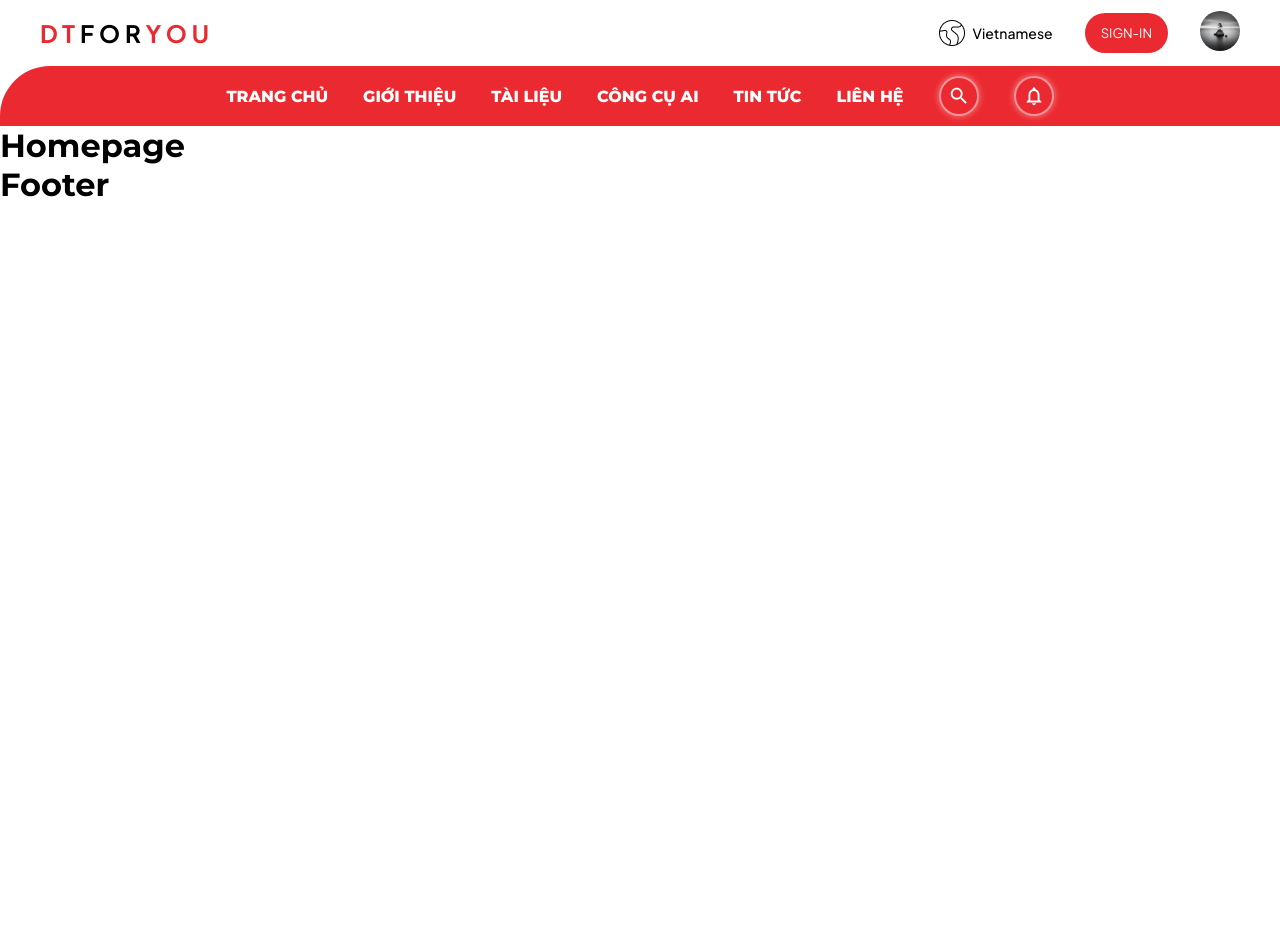
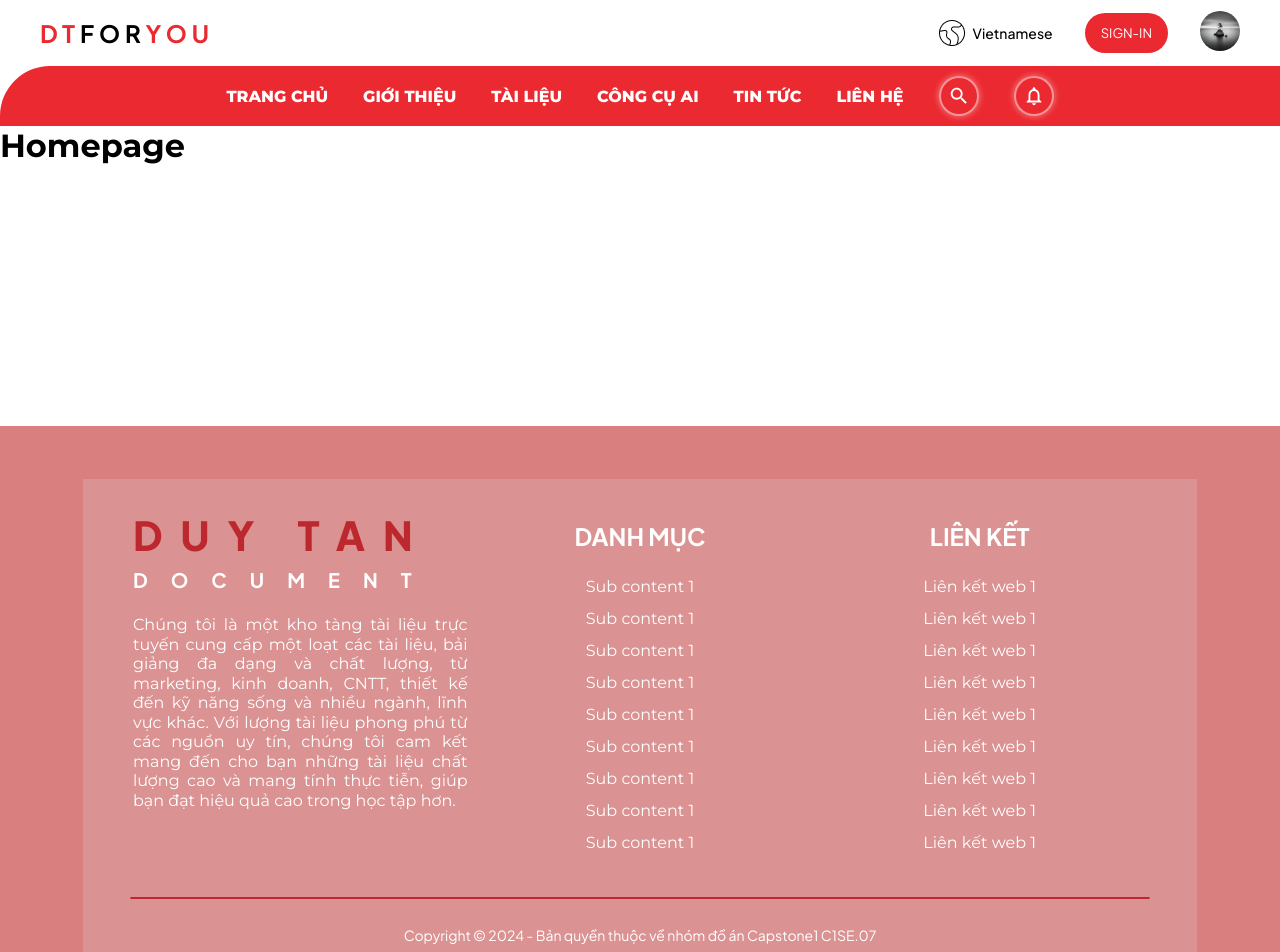
Before and after one commit to khuongdoanngoc/smart-academic-support-system, a React (Vite) app: page / in a window 1280 px wide. Shown: the top 952 px of the page. Before the commit the page ends 800 px from the top, so only its background shows below. Built offline with nearby package versions, Linux system fonts and the light colour scheme.

Commit message:
feat(footer): compelete footer section

```diff
--- a/src/components/GlobalStyles/GlobalStyles.module.scss
+++ b/src/components/GlobalStyles/GlobalStyles.module.scss
@@ -12,7 +12,6 @@ html {
     font-family: "Montserrat";
     box-sizing: border-box;
     width: 100%;
-    height: 100%;
 }
 
 :root {
@@ -22,4 +21,5 @@ html {
     --button-background-color: #dc4342;
     --button-background-hover-color: #eb2930;
     --button-background-secondary-color: #bd282e;
+    --text-main-color: #ffffff
 }
--- /dev/null
+++ b/src/layouts/Layout.module.scss
@@ -0,0 +1,6 @@
+.layout-wrapper {
+    display: flex;
+    width: 100%;
+    flex-direction: column;
+    justify-content: space-between;
+}
--- /dev/null
+++ b/src/layouts/footer/Footer.module.scss
@@ -0,0 +1,91 @@
+footer {
+    width: 100%;
+    background-color: #b3000080;
+    display: flex;
+    align-items: center;
+    justify-content: center;
+    & > .footer-content {
+        width: 100%;
+        margin: 53px 83px;
+        background-color: #d9d9d933;
+        display: flex;
+        flex-direction: column;
+
+        & > .footer-top {
+            display: flex;
+            justify-content: space-between;
+            width: 100%;
+            padding: 45px 50px;
+            & > .document {
+                width: 33%;
+                display: flex;
+                flex-direction: column;
+                gap: 23px;
+                & > h1 {
+                    font-family: var(--font-family-secondary);
+                    color: var(--button-background-secondary-color);
+                    font-weight: 800;
+                    font-size: 40px;
+                    line-height: 21px;
+                    letter-spacing: 18px;
+                }
+
+                & > h2 {
+                    font-family: var(--font-family-secondary);
+                    color: white;
+                    font-weight: 700;
+                    font-size: 20px;
+                    line-height: 24px;
+                    letter-spacing: 23px;
+                }
+
+                & > p {
+                    color: white;
+                    font-weight: 400;
+                    font-size: 16px;
+                    line-height: 19.52px;
+                    letter-spacing: 5%;
+                    text-align: justify;
+                }
+            }
+            & > .list-items {
+                width: 33%;
+                display: flex;
+                flex-direction: column;
+                gap: 13px;
+                align-items: center;
+                & > h2 {
+                    font-family: var(--font-family-secondary);
+                    font-weight: 600px;
+                    font-size: 24px;
+                    line-height: 24px;
+                    color: #ffffff;
+                    margin-bottom: 16px;
+                }
+                & > a {
+                    text-decoration: none;
+                    color: #ffffff;
+                }
+            }
+        }
+        & > hr {
+            border: 1px solid #bd282e;
+            margin: 0px 47px;
+            border-radius: 10px;
+        }
+        & > .footer-bottom {
+            display: flex;
+            flex-direction: column;
+            gap: 4px;
+            margin: 24px 0px;
+            & > p {
+                font-family: var(--font-family-secondary);
+                font-weight: 400;
+                font-size: 14px;
+                line-height: 24px;
+                text-align: center;
+                color: var(--text-main-color);
+            }
+        }
+    }
+}
--- a/src/layouts/footer/Footer.tsx
+++ b/src/layouts/footer/Footer.tsx
@@ -1,7 +1,64 @@
+import styles from "./Footer.module.scss";
+import classnames from "classnames/bind";
+
+const cx = classnames.bind(styles);
 export default function Footer() {
     return (
-        <>
-            <h1>Footer</h1>
-        </>
+        <footer>
+            <div className={cx("footer-content")}>
+                <div className={cx("footer-top")}>
+                    <div className={cx("document")}>
+                        <h1>DUY TAN</h1>
+                        <h2>DOCUMENT</h2>
+                        <p>
+                            Chúng tôi là một kho tàng tài liệu trực tuyến cung
+                            cấp một loạt các tài liệu, bải giảng đa dạng và chất
+                            lượng, từ marketing, kinh doanh, CNTT, thiết kế đến
+                            kỹ năng sống và nhiều ngành, lĩnh vực khác. Với
+                            lượng tài liệu phong phú từ các nguồn uy tín, chúng
+                            tôi cam kết mang đến cho bạn những tài liệu chất
+                            lượng cao và mang tính thực tiễn, giúp bạn đạt hiệu
+                            quả cao trong học tập hơn.
+                        </p>
+                    </div>
+                    <div className={cx("list-items")}>
+                        <h2>DANH MỤC</h2>
+                        <a href="#">Sub content 1</a>
+                        <a href="#">Sub content 1</a>
+                        <a href="#">Sub content 1</a>
+                        <a href="#">Sub content 1</a>
+                        <a href="#">Sub content 1</a>
+                        <a href="#">Sub content 1</a>
+                        <a href="#">Sub content 1</a>
+                        <a href="#">Sub content 1</a>
+                        <a href="#">Sub content 1</a>
+                    </div>
+                    <div className={cx("list-items")}>
+                        <h2>LIÊN KẾT</h2>
+                        <a href="#">Liên kết web 1</a>
+                        <a href="#">Liên kết web 1</a>
+                        <a href="#">Liên kết web 1</a>
+                        <a href="#">Liên kết web 1</a>
+                        <a href="#">Liên kết web 1</a>
+                        <a href="#">Liên kết web 1</a>
+                        <a href="#">Liên kết web 1</a>
+                        <a href="#">Liên kết web 1</a>
+                        <a href="#">Liên kết web 1</a>
+                    </div>
+                </div>
+                <hr />
+                <div className={cx("footer-bottom")}>
+                    <p>
+                        Copyright © 2024 - Bản quyền thuộc về nhóm đồ án
+                        Capstone1 C1SE.07
+                    </p>
+                    <p>
+                        Địa chỉ: 254 Nguyễn Văn Linh, Quận Thanh Khê - Tp. Đà
+                        Nẵng
+                    </p>
+                    <p>Điện thoại: (+84) xxx.xxxxxx - (+84) xxx.xxxxxx</p>
+                </div>
+            </div>
+        </footer>
     );
 }
--- a/src/layouts/header/Header.module.scss
+++ b/src/layouts/header/Header.module.scss
@@ -14,6 +14,8 @@ header {
         height: 66px;
         background-color: white;
 
+        & > a {
+            text-decoration: none;
             & > .logo {
                 font-family: var(--font-family-secondary);
                 font-size: 24px;
@@ -23,6 +25,7 @@ header {
                 letter-spacing: 5px;
                 & > span {
                     color: black !important;
+                }
             }
         }
 
@@ -54,9 +57,9 @@ header {
                 line-height: 21px;
                 border-radius: 20px;
                 cursor: pointer;
+                transition: all 0.3s ease;
             }
             & > button:hover {
-                transition: 0.3s ease;
                 box-shadow: 0px 4px 4px 0px #00000040;
                 transform: scale(1.03);
             }
@@ -99,6 +102,14 @@ header {
                 padding-top: 2px;
                 color: white;
             }
+            transition: background-color 0.3s ease, transform 0.3s ease-out;
+        }
+        & > button:hover {
+            background-color: white;
+            transform: scale(1.03);
+            & > svg {
+                color: var(--main-color);
             }
         }
     }
+}
--- a/src/layouts/header/Header.tsx
+++ b/src/layouts/header/Header.tsx
@@ -1,43 +1,11 @@
-import styles from "./Header.module.scss";
-import classnames from "classnames/bind";
-import VietnameseIcon from "../../assets/images/vietnamese.icon.png";
-import Avatar from "../../assets/images/avatar.png";
-import SearchIcon from "@mui/icons-material/Search";
-import NotificationsNoneIcon from "@mui/icons-material/NotificationsNone";
+import HeaderBottom from "./HeaderBottom/HeaderBottom";
+import HeaderTop from "./HeaderTop/HeaderTop";
 
-const cx = classnames.bind(styles);
 export default function Header() {
     return (
         <header>
-            <div className={cx("header-top")}>
-                <h1 className={cx("logo")}>
-                    DT<span>FOR</span>YOU
-                </h1>
-                <div className={cx("items")}>
-                    <div className={cx("language")}>
-                        <img src={VietnameseIcon} alt="" />
-                        <h3>Vietnamese</h3>
-                    </div>
-                    <button>SIGN-IN</button>
-                    <a href="#avatar">
-                        <img src={Avatar} alt="avatar" />
-                    </a>
-                </div>
-            </div>
-            <div className={cx("header-bottom")}>
-                <a href="#">TRANG CHỦ</a>
-                <a href="#">GIỚI THIỆU</a>
-                <a href="#">TÀI LIỆU</a>
-                <a href="#">CÔNG CỤ AI</a>
-                <a href="#">TIN TỨC</a>
-                <a href="#">LIÊN HỆ</a>
-                <button>
-                    <SearchIcon />
-                </button>
-                <button>
-                    <NotificationsNoneIcon />
-                </button>
-            </div>
+            <HeaderTop />
+            <HeaderBottom />
         </header>
     );
 }
--- /dev/null
+++ b/src/layouts/header/HeaderBottom/HeaderBottom.tsx
@@ -0,0 +1,23 @@
+import SearchIcon from "@mui/icons-material/Search";
+import NotificationsNoneIcon from "@mui/icons-material/NotificationsNone";
+import styles from "../Header.module.scss";
+import classnames from "classnames/bind";
+const cx = classnames.bind(styles);
+export default function HeaderBottom() {
+    return (
+        <div className={cx("header-bottom")}>
+            <a href="#">TRANG CHỦ</a>
+            <a href="#">GIỚI THIỆU</a>
+            <a href="#">TÀI LIỆU</a>
+            <a href="#">CÔNG CỤ AI</a>
+            <a href="#">TIN TỨC</a>
+            <a href="#">LIÊN HỆ</a>
+            <button>
+                <SearchIcon />
+            </button>
+            <button>
+                <NotificationsNoneIcon />
+            </button>
+        </div>
+    );
+}
--- /dev/null
+++ b/src/layouts/header/HeaderTop/HeaderTop.tsx
@@ -0,0 +1,27 @@
+import styles from "../Header.module.scss";
+import classnames from "classnames/bind";
+import VietnameseIcon from "../../../assets/images/vietnamese.icon.png";
+import Avatar from "../../../assets/images/avatar.png";
+const cx = classnames.bind(styles);
+
+export default function HeaderTop() {
+    return (
+        <div className={cx("header-top")}>
+            <a href="/">
+                <h1 className={cx("logo")}>
+                    DT<span>FOR</span>YOU
+                </h1>
+            </a>
+            <div className={cx("items")}>
+                <div className={cx("language")}>
+                    <img src={VietnameseIcon} alt="" />
+                    <h3>Vietnamese</h3>
+                </div>
+                <button>SIGN-IN</button>
+                <a href="#avatar">
+                    <img src={Avatar} alt="avatar" />
+                </a>
+            </div>
+        </div>
+    );
+}
--- a/src/layouts/index.tsx
+++ b/src/layouts/index.tsx
@@ -1,7 +1,11 @@
+import styles from "./Layout.module.scss";
+import classnames from "classnames/bind";
 // import React, { useState, useEffect, lazy, Suspense } from "react";
 import { Header } from "./header";
 import { Main } from "./main";
 import { Footer } from "./footer";
+
+const cx = classnames.bind(styles);
 
 interface PropsType {
     children: React.ReactNode;
@@ -9,10 +13,10 @@ interface PropsType {
 
 export default function Layout(props: PropsType) {
     return (
-        <>
+        <div className={cx('layout-wrapper')}>
             <Header />
             <Main>{props.children}</Main>
             <Footer />
-        </>
+        </div>
     );
 }
--- a/src/sections/Home/view/HomeView.tsx
+++ b/src/sections/Home/view/HomeView.tsx
@@ -1,7 +1,7 @@
 export default function HomeView() {
     return (
         <main>
-            <h1>Homepage</h1>
+            <h1 style={{ height: "300px" }}>Homepage</h1>
         </main>
     );
 }
```
Also changed, not shown: src/layouts/header/HeaderBottom/index.tsx (added), src/layouts/header/HeaderTop/index.tsx (added). Lines whose indentation alone changed are shown as unchanged.
